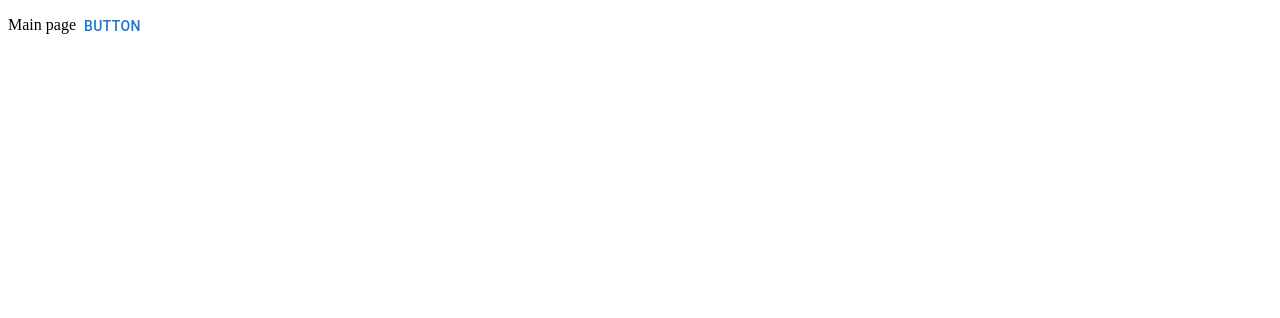
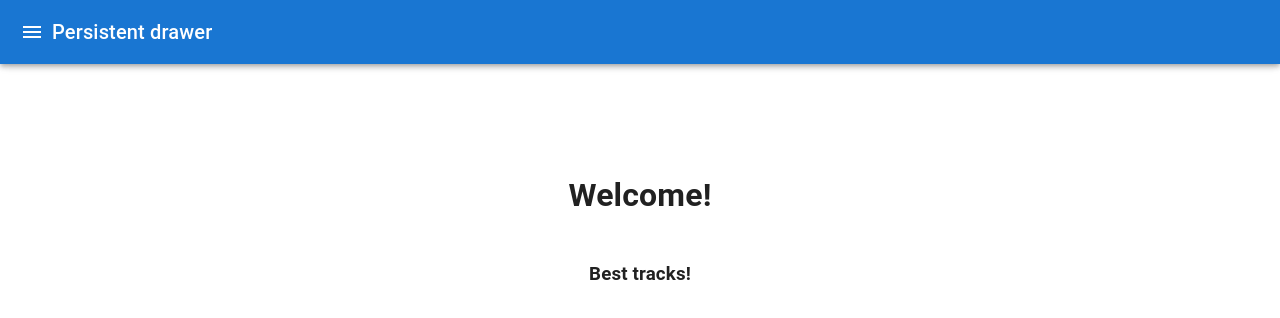
Before and after one commit to paulsumskoy/musict-platform, a Next.js app in the folder client/: page / in a window 1280 px wide. Shown: the top 318 px of the page. Built offline with nearby package versions, Linux system fonts and the light colour scheme.

Commit message:
Test style

```diff
--- /dev/null
+++ b/client/components/Navbar.tsx
@@ -0,0 +1,79 @@
+import * as React from 'react';
+import Drawer from '@material-ui/core/Drawer';
+import CssBaseline from '@material-ui/core/CssBaseline';
+import AppBar from '@material-ui/core/AppBar';
+import Toolbar from '@material-ui/core/Toolbar';
+import List from '@material-ui/core/List';
+import Typography from '@material-ui/core/Typography';
+import IconButton from '@material-ui/core/IconButton';
+import MenuIcon from '@material-ui/icons/Menu';
+import ChevronLeftIcon from '@material-ui/icons/ChevronLeft';
+import ListItem from '@material-ui/core/ListItem';
+import ListItemIcon from '@material-ui/core/ListItemIcon';
+import ListItemText from '@material-ui/core/ListItemText';
+import InboxIcon from '@material-ui/icons/MoveToInbox';
+import MailIcon from '@material-ui/icons/Mail';
+import {useRouter} from "next/router";
+
+const menuItems = [
+    {text: 'Main', href: '/'},
+    {text: 'Track List', href: '/tracks'},
+    {text: 'Album List', href: '/albums'},
+]
+
+export default function Navbar() {
+    const [open, setOpen] = React.useState(false);
+    const router = useRouter()
+
+    const handleDrawerOpen = () => {
+        setOpen(true);
+    };
+
+    const handleDrawerClose = () => {
+        setOpen(false);
+    };
+
+    return (
+        <div >
+            <CssBaseline />
+            <AppBar
+                position="fixed"
+            >
+                <Toolbar>
+                    <IconButton
+                        color="inherit"
+                        aria-label="open drawer"
+                        onClick={handleDrawerOpen}
+                        edge="start"
+                    >
+                        <MenuIcon />
+                    </IconButton>
+                    <Typography variant="h6" noWrap component="div">
+                        Persistent drawer
+                    </Typography>
+                </Toolbar>
+            </AppBar>
+            <Drawer
+                variant="persistent"
+                anchor="left"
+                open={open}
+            >
+                <div>
+                    <IconButton onClick={handleDrawerClose}>
+                        <ChevronLeftIcon />
+                    </IconButton>
+                </div>
+                <List>
+                    {menuItems.map(({text, href}, index) => (
+                        <ListItem button key={href} onClick={() => router.push(href)}>
+                            <ListItemIcon>
+                                {index % 2 === 0 ? <InboxIcon /> : <MailIcon />}
+                            </ListItemIcon>
+                            <ListItemText primary={text} />
+                        </ListItem>
+                    ))}
+                </List>
+            </Drawer>
+        </div>
+    );
+}
--- a/client/package.json
+++ b/client/package.json
@@ -12,6 +12,7 @@
     "@emotion/react": "^11.5.0",
     "@emotion/styled": "^11.3.0",
     "@material-ui/core": "^5.0.0-beta.5",
+    "@material-ui/icons": "^4.11.2",
     "next": "12.0.1",
     "react": "17.0.2",
     "react-dom": "17.0.2"
--- a/client/pages/index.tsx
+++ b/client/pages/index.tsx
@@ -1,12 +1,27 @@
-import { Button } from "@material-ui/core";
 import React from "react";
+import Navbar from "../components/Navbar";
 
 const Index = () => {
     return (
-        <div>
-            Main page
-            <Button>Button</Button>
+        <>
+        <Navbar/>
+        <div className="center">
+            <h1>Welcome!</h1>
+            <h3>Best tracks!</h3>
         </div>
+
+        <style jsx>
+            {`
+                .center {
+                    margin-top: 150px;
+                    display: flex;
+                    flex-direction: column;
+                    align-items: center;
+                    justify-content: center;
+                }
+            `}
+        </style>
+        </>
     );
 };
 
```
Also changed, not shown: 1 other file (tests, documents, lock files or other folders).
